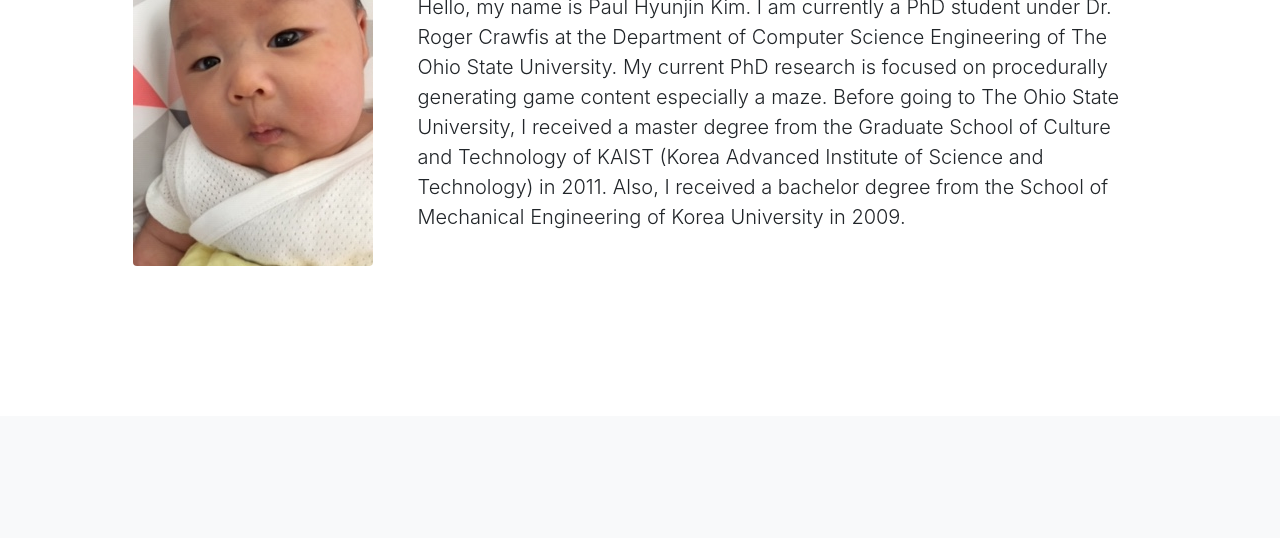
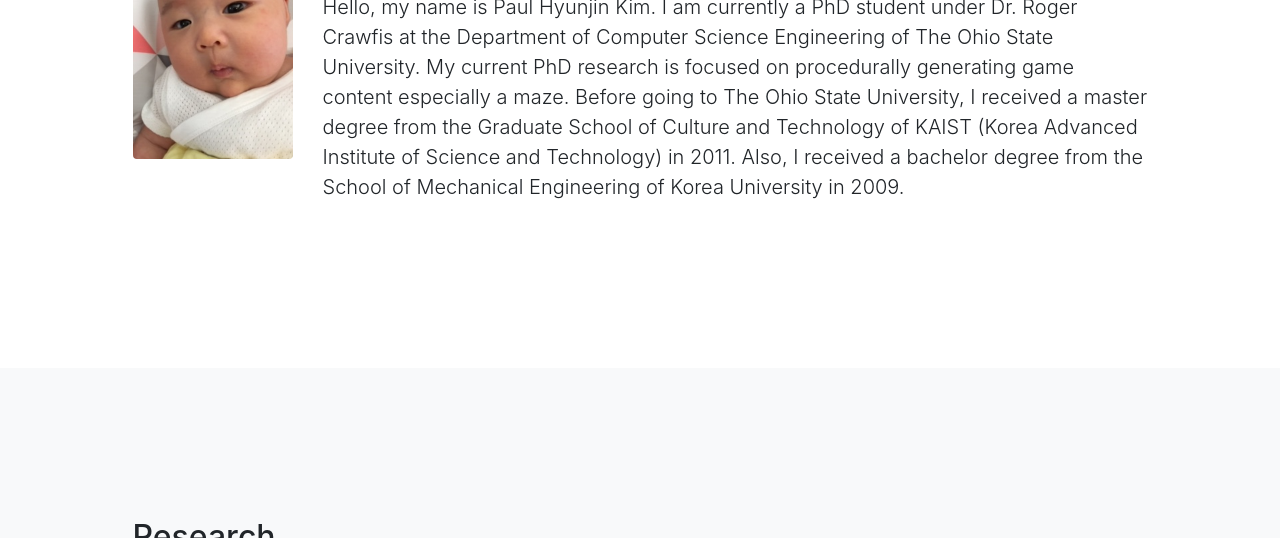
Before and after one commit to salbur/paulkim.github.io, a website with bundled scripts: page index.html in a window 1280 px wide. Shown: the part 562-1100 px from the top of the page. Built offline with nearby package versions, Linux system fonts and the light colour scheme.

Commit message:
update
update

```diff
--- a/index.html
+++ b/index.html
@@ -59,10 +59,10 @@
   <section id="about">
     <div class="container">
       <div class="row">
-        <div class="col-lg-3 ml-auto">
+        <div class="col-lg-2 ml-auto">
         <img class="img-fluid rounded" src="PaulKim.JPG" alt="">
       </div>
-        <div class="col-lg-8 mr-auto">
+        <div class="col-lg-9 mr-auto">
           <h2>About Me</h2>
           <p class="lead">Hello, my name is Paul Hyunjin Kim. I am currently a PhD student under Dr. Roger Crawfis at the Department of Computer Science Engineering of The Ohio State University. My current PhD research is focused on procedurally generating game content especially a maze. Before going to The Ohio State University, I received a master degree from the Graduate School of Culture and Technology of KAIST (Korea Advanced Institute of Science and Technology) in 2011. Also, I received a bachelor degree from the School of Mechanical Engineering of Korea University in 2009.</p>
         </div>
```
